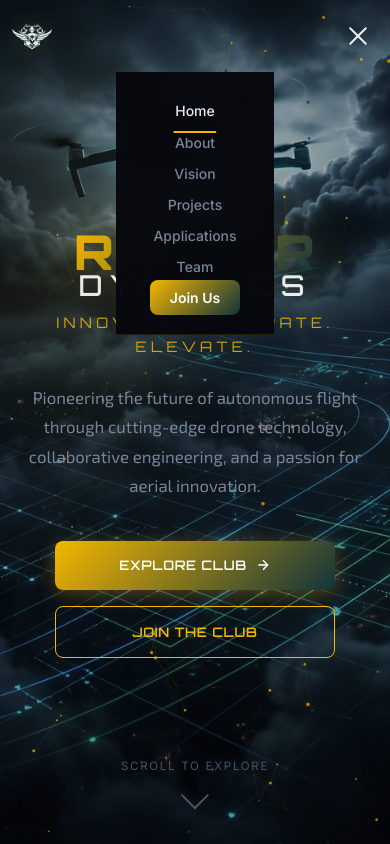
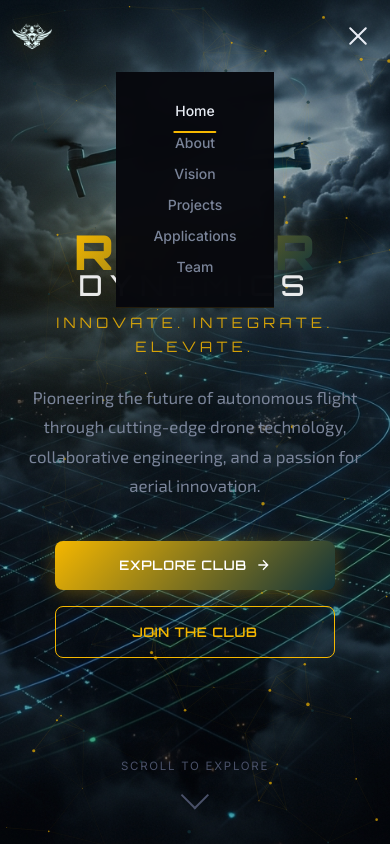
Before and after one commit to PradhaanMN/raptor_dynamics, a plain HTML site: page index.html in a window 390 px wide. Both pictures are taken after a click on the button "Toggle menu". Shown: the top 844 px of the page. Drawn offline with Linux system fonts and the light colour scheme.

Commit message:
Eliminate mobile Join Us overlap in navbar

```diff
--- a/assets/css/style.css
+++ b/assets/css/style.css
@@ -2136,6 +2136,7 @@ textarea { resize: vertical; }
   }
 
   .nav-links {
+    display: none;
     position: fixed;
     top: var(--nav-height);
     left: 0;
@@ -2148,19 +2149,11 @@ textarea { resize: vertical; }
     border-bottom: 1px solid var(--clr-border);
     max-height: calc(100vh - var(--nav-height));
     overflow-y: auto;
-    transform: translateY(calc(-100% - var(--nav-height)));
-    opacity: 0;
-    visibility: hidden;
-    pointer-events: none;
-    transition: transform var(--trans-med), opacity var(--trans-med), visibility var(--trans-med);
     z-index: 999;
   }
 
   .nav-links.open {
-    transform: translateY(0);
-    opacity: 1;
-    visibility: visible;
-    pointer-events: auto;
+    display: flex;
   }
 
   .nav-link {
@@ -2169,9 +2162,10 @@ textarea { resize: vertical; }
     padding: 0.85rem;
   }
 
-  .nav-link.nav-cta {
-    border-radius: var(--radius-sm);
-    margin-left: 0;
+  .nav-link.nav-cta { border-radius: var(--radius-sm); margin-left: 0; }
+
+  #nav-team-cta {
+    display: none;
   }
 
   .nav-hamburger { display: flex; }
```
